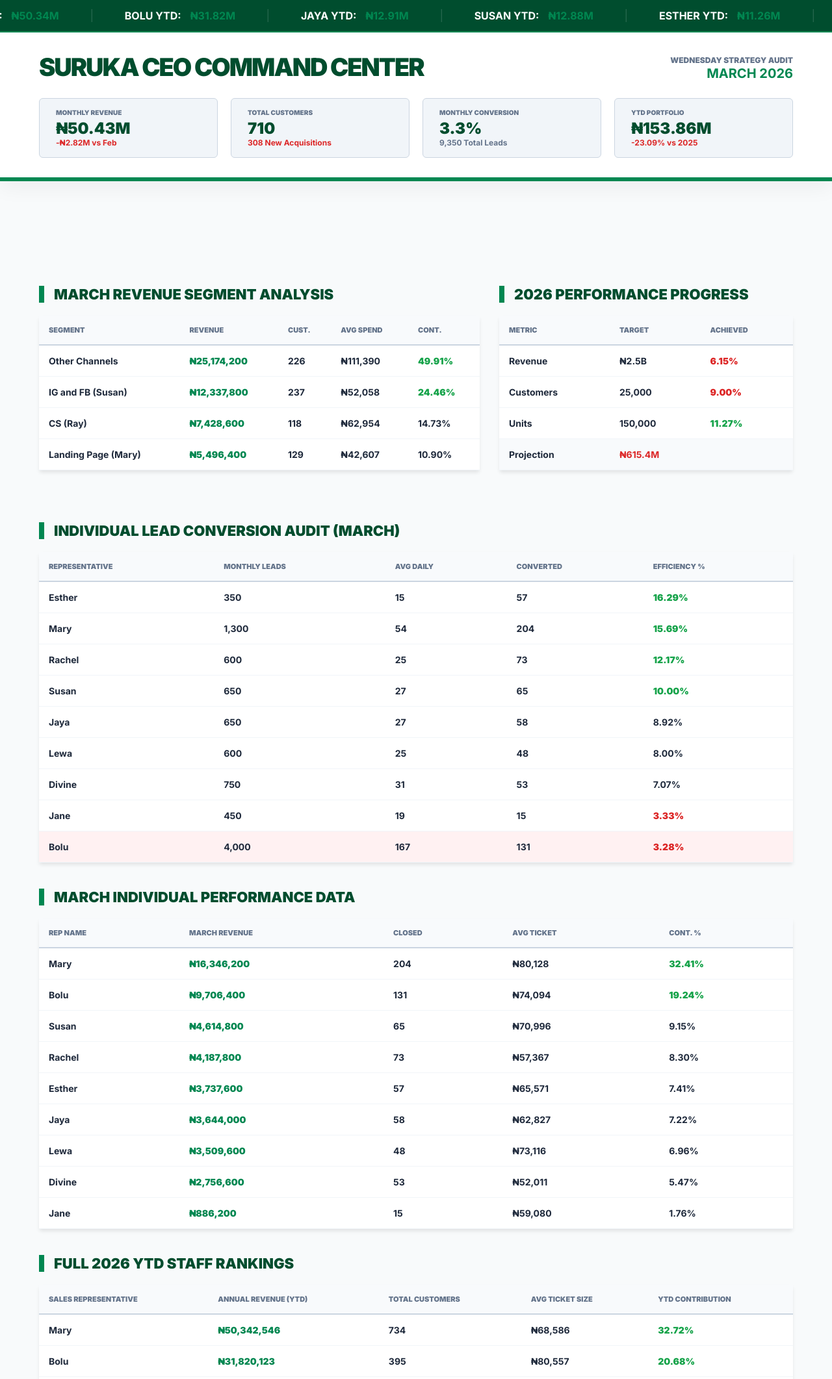
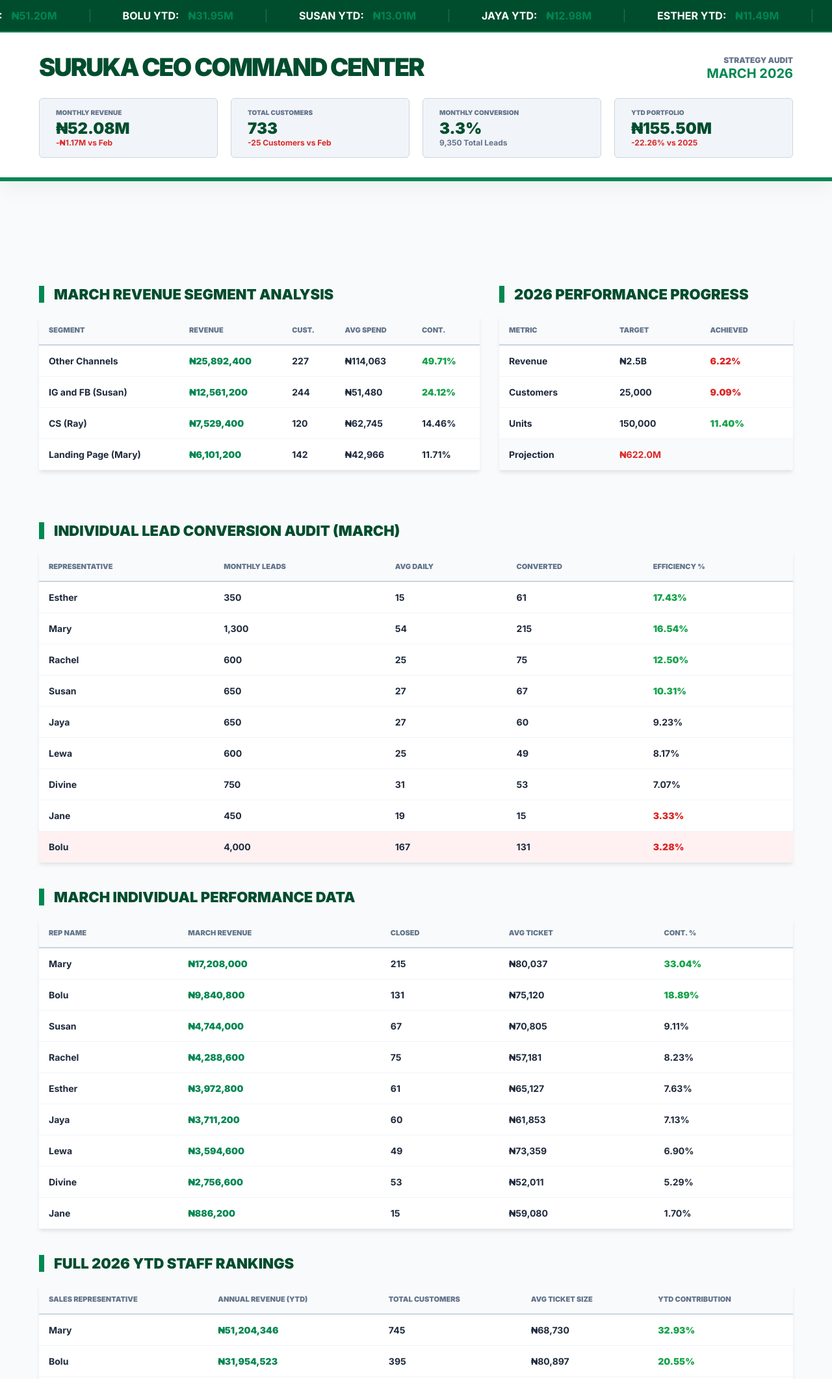
Before and after one commit to Luismanameis/Suruka-CEO---Monthly-Meeting-Report, a plain HTML site: page index.html in a window 1280 px wide. Shown: the top 2123 px of the page at 65% size. Drawn offline with Linux system fonts and the light colour scheme.

Commit message:
Update index.html

```diff
--- a/index.html
+++ b/index.html
@@ -117,13 +117,13 @@
 
 <div class="top-ticker-wrap">
     <div class="ticker">
-        <div class="ticker-item">Mary YTD: <b>₦50.34M</b></div>
-        <div class="ticker-item">Bolu YTD: <b>₦31.82M</b></div>
-        <div class="ticker-item">Jaya YTD: <b>₦12.91M</b></div>
-        <div class="ticker-item">Susan YTD: <b>₦12.88M</b></div>
-        <div class="ticker-item">Esther YTD: <b>₦11.26M</b></div>
-        <div class="ticker-item">Lewa YTD: <b>₦10.24M</b></div>
-        <div class="ticker-item">Rachel YTD: <b>₦9.86M</b></div>
+        <div class="ticker-item">Mary YTD: <b>₦51.20M</b></div>
+        <div class="ticker-item">Bolu YTD: <b>₦31.95M</b></div>
+        <div class="ticker-item">Susan YTD: <b>₦13.01M</b></div>
+        <div class="ticker-item">Jaya YTD: <b>₦12.98M</b></div>
+        <div class="ticker-item">Esther YTD: <b>₦11.49M</b></div>
+        <div class="ticker-item">Lewa YTD: <b>₦10.32M</b></div>
+        <div class="ticker-item">Rachel YTD: <b>₦9.96M</b></div>
         <div class="ticker-item">Divine YTD: <b>₦9.20M</b></div>
         <div class="ticker-item">Jane YTD: <b>₦0.88M</b></div>
     </div>
@@ -133,15 +133,15 @@
     <div class="header-flex">
         <h1>SURUKA CEO COMMAND CENTER</h1>
         <div style="text-align: right;">
-            <span style="font-size: 12px; font-weight: 800; color: var(--muted);">WEDNESDAY STRATEGY AUDIT</span><br>
+            <span style="font-size: 12px; font-weight: 800; color: var(--muted);">STRATEGY AUDIT</span><br>
             <b style="font-size: 20px; color: var(--suruka-green);">MARCH 2026</b>
         </div>
     </div>
     <div class="metric-row">
-        <div class="mini-card"><label>Monthly Revenue</label><div class="val">₦50.43M</div><div class="sub" style="color:var(--fail)">-₦2.82M vs Feb</div></div>
-        <div class="mini-card"><label>Total Customers</label><div class="val">710</div><div class="sub" style="color:var(--fail)">308 New Acquisitions</div></div>
+        <div class="mini-card"><label>Monthly Revenue</label><div class="val">₦52.08M</div><div class="sub" style="color:var(--fail)">-₦1.17M vs Feb</div></div>
+        <div class="mini-card"><label>Total Customers</label><div class="val">733</div><div class="sub" style="color:var(--fail)">-25 Customers vs Feb</div></div>
         <div class="mini-card"><label>Monthly Conversion</label><div class="val">3.3%</div><div class="sub" style="color:var(--muted)">9,350 Total Leads</div></div>
-        <div class="mini-card"><label>YTD Portfolio</label><div class="val">₦153.86M</div><div class="sub" style="color:var(--fail)">-23.09% vs 2025</div></div>
+        <div class="mini-card"><label>YTD Portfolio</label><div class="val">₦155.50M</div><div class="sub" style="color:var(--fail)">-22.26% vs 2025</div></div>
     </div>
 </div>
 
@@ -155,10 +155,10 @@
                     <tr><th>Segment</th><th>Revenue</th><th>Cust.</th><th>Avg Spend</th><th>Cont.</th></tr>
                 </thead>
                 <tbody>
-                    <tr><td>Other Channels</td><td class="green-text">₦25,174,200</td><td>226</td><td>₦111,390</td><td class="perf-high">49.91%</td></tr>
-                    <tr><td>IG and FB (Susan)</td><td class="green-text">₦12,337,800</td><td>237</td><td>₦52,058</td><td class="perf-high">24.46%</td></tr>
-                    <tr><td>CS (Ray)</td><td class="green-text">₦7,428,600</td><td>118</td><td>₦62,954</td><td>14.73%</td></tr>
-                    <tr><td>Landing Page (Mary)</td><td class="green-text">₦5,496,400</td><td>129</td><td>₦42,607</td><td>10.90%</td></tr>
+                    <tr><td>Other Channels</td><td class="green-text">₦25,892,400</td><td>227</td><td>₦114,063</td><td class="perf-high">49.71%</td></tr>
+                    <tr><td>IG and FB (Susan)</td><td class="green-text">₦12,561,200</td><td>244</td><td>₦51,480</td><td class="perf-high">24.12%</td></tr>
+                    <tr><td>CS (Ray)</td><td class="green-text">₦7,529,400</td><td>120</td><td>₦62,745</td><td>14.46%</td></tr>
+                    <tr><td>Landing Page (Mary)</td><td class="green-text">₦6,101,200</td><td>142</td><td>₦42,966</td><td>11.71%</td></tr>
                 </tbody>
             </table>
         </div>
@@ -169,10 +169,10 @@
                     <tr><th>Metric</th><th>Target</th><th>Achieved</th></tr>
                 </thead>
                 <tbody>
-                    <tr><td>Revenue</td><td>₦2.5B</td><td class="perf-low">6.15%</td></tr>
-                    <tr><td>Customers</td><td>25,000</td><td class="perf-low">9.00%</td></tr>
-                    <tr><td>Units</td><td>150,000</td><td class="perf-high">11.27%</td></tr>
-                    <tr style="background:#f8fafc"><td><b>Projection</b></td><td colspan="2" class="perf-low"><b>₦615.4M</b></td></tr>
+                    <tr><td>Revenue</td><td>₦2.5B</td><td class="perf-low">6.22%</td></tr>
+                    <tr><td>Customers</td><td>25,000</td><td class="perf-low">9.09%</td></tr>
+                    <tr><td>Units</td><td>150,000</td><td class="perf-high">11.40%</td></tr>
+                    <tr style="background:#f8fafc"><td><b>Projection</b></td><td colspan="2" class="perf-low"><b>₦622.0M</b></td></tr>
                 </tbody>
             </table>
         </div>
@@ -184,12 +184,12 @@
             <tr><th>Representative</th><th>Monthly Leads</th><th>Avg Daily</th><th>Converted</th><th>Efficiency %</th></tr>
         </thead>
         <tbody>
-            <tr><td>Esther</td><td>350</td><td>15</td><td>57</td><td class="perf-high">16.29%</td></tr>
-            <tr><td>Mary</td><td>1,300</td><td>54</td><td>204</td><td class="perf-high">15.69%</td></tr>
-            <tr><td>Rachel</td><td>600</td><td>25</td><td>73</td><td class="perf-high">12.17%</td></tr>
-            <tr><td>Susan</td><td>650</td><td>27</td><td>65</td><td class="perf-high">10.00%</td></tr>
-            <tr><td>Jaya</td><td>650</td><td>27</td><td>58</td><td>8.92%</td></tr>
-            <tr><td>Lewa</td><td>600</td><td>25</td><td>48</td><td>8.00%</td></tr>
+            <tr><td>Esther</td><td>350</td><td>15</td><td>61</td><td class="perf-high">17.43%</td></tr>
+            <tr><td>Mary</td><td>1,300</td><td>54</td><td>215</td><td class="perf-high">16.54%</td></tr>
+            <tr><td>Rachel</td><td>600</td><td>25</td><td>75</td><td class="perf-high">12.50%</td></tr>
+            <tr><td>Susan</td><td>650</td><td>27</td><td>67</td><td class="perf-high">10.31%</td></tr>
+            <tr><td>Jaya</td><td>650</td><td>27</td><td>60</td><td>9.23%</td></tr>
+            <tr><td>Lewa</td><td>600</td><td>25</td><td>49</td><td>8.17%</td></tr>
             <tr><td>Divine</td><td>750</td><td>31</td><td>53</td><td>7.07%</td></tr>
             <tr><td>Jane</td><td>450</td><td>19</td><td>15</td><td class="perf-low">3.33%</td></tr>
             <tr style="background:#fff1f2"><td>Bolu</td><td>4,000</td><td>167</td><td>131</td><td class="perf-low">3.28%</td></tr>
@@ -202,15 +202,15 @@
             <tr><th>Rep Name</th><th>March Revenue</th><th>Closed</th><th>Avg Ticket</th><th>Cont. %</th></tr>
         </thead>
         <tbody>
-            <tr><td>Mary</td><td class="green-text">₦16,346,200</td><td>204</td><td>₦80,128</td><td class="perf-high">32.41%</td></tr>
-            <tr><td>Bolu</td><td class="green-text">₦9,706,400</td><td>131</td><td>₦74,094</td><td class="perf-high">19.24%</td></tr>
-            <tr><td>Susan</td><td class="green-text">₦4,614,800</td><td>65</td><td>₦70,996</td><td>9.15%</td></tr>
-            <tr><td>Rachel</td><td class="green-text">₦4,187,800</td><td>73</td><td>₦57,367</td><td>8.30%</td></tr>
-            <tr><td>Esther</td><td class="green-text">₦3,737,600</td><td>57</td><td>₦65,571</td><td>7.41%</td></tr>
-            <tr><td>Jaya</td><td class="green-text">₦3,644,000</td><td>58</td><td>₦62,827</td><td>7.22%</td></tr>
-            <tr><td>Lewa</td><td class="green-text">₦3,509,600</td><td>48</td><td>₦73,116</td><td>6.96%</td></tr>
-            <tr><td>Divine</td><td class="green-text">₦2,756,600</td><td>53</td><td>₦52,011</td><td>5.47%</td></tr>
-            <tr><td>Jane</td><td class="green-text">₦886,200</td><td>15</td><td>₦59,080</td><td>1.76%</td></tr>
+            <tr><td>Mary</td><td class="green-text">₦17,208,000</td><td>215</td><td>₦80,037</td><td class="perf-high">33.04%</td></tr>
+            <tr><td>Bolu</td><td class="green-text">₦9,840,800</td><td>131</td><td>₦75,120</td><td class="perf-high">18.89%</td></tr>
+            <tr><td>Susan</td><td class="green-text">₦4,744,000</td><td>67</td><td>₦70,805</td><td>9.11%</td></tr>
+            <tr><td>Rachel</td><td class="green-text">₦4,288,600</td><td>75</td><td>₦57,181</td><td>8.23%</td></tr>
+            <tr><td>Esther</td><td class="green-text">₦3,972,800</td><td>61</td><td>₦65,127</td><td>7.63%</td></tr>
+            <tr><td>Jaya</td><td class="green-text">₦3,711,200</td><td>60</td><td>₦61,853</td><td>7.13%</td></tr>
+            <tr><td>Lewa</td><td class="green-text">₦3,594,600</td><td>49</td><td>₦73,359</td><td>6.90%</td></tr>
+            <tr><td>Divine</td><td class="green-text">₦2,756,600</td><td>53</td><td>₦52,011</td><td>5.29%</td></tr>
+            <tr><td>Jane</td><td class="green-text">₦886,200</td><td>15</td><td>₦59,080</td><td>1.70%</td></tr>
         </tbody>
     </table>
 
@@ -220,15 +220,15 @@
             <tr><th>Sales Representative</th><th>Annual Revenue (YTD)</th><th>Total Customers</th><th>Avg Ticket Size</th><th>YTD Contribution</th></tr>
         </thead>
         <tbody>
-            <tr><td>Mary</td><td class="green-text">₦50,342,546</td><td>734</td><td>₦68,586</td><td class="perf-high">32.72%</td></tr>
-            <tr><td>Bolu</td><td class="green-text">₦31,820,123</td><td>395</td><td>₦80,557</td><td class="perf-high">20.68%</td></tr>
-            <tr><td>Jaya</td><td class="green-text">₦12,916,190</td><td>191</td><td>₦67,624</td><td>8.39%</td></tr>
-            <tr><td>Susan</td><td class="green-text">₦12,882,092</td><td>198</td><td>₦65,061</td><td>8.37%</td></tr>
-            <tr><td>Esther</td><td class="green-text">₦11,264,400</td><td>181</td><td>₦62,234</td><td>7.32%</td></tr>
-            <tr><td>Lewa</td><td class="green-text">₦10,244,600</td><td>144</td><td>₦71,143</td><td>6.66%</td></tr>
-            <tr><td>Rachel</td><td class="green-text">₦9,864,311</td><td>173</td><td>₦57,019</td><td>6.41%</td></tr>
-            <tr><td>Divine</td><td class="green-text">₦9,201,200</td><td>172</td><td>₦53,495</td><td>5.98%</td></tr>
-            <tr><td>Jane</td><td class="green-text">₦886,200</td><td>15</td><td>₦59,080</td><td>0.58%</td></tr>
+            <tr><td>Mary</td><td class="green-text">₦51,204,346</td><td>745</td><td>₦68,730</td><td class="perf-high">32.93%</td></tr>
+            <tr><td>Bolu</td><td class="green-text">₦31,954,523</td><td>395</td><td>₦80,897</td><td class="perf-high">20.55%</td></tr>
+            <tr><td>Susan</td><td class="green-text">₦13,011,292</td><td>200</td><td>₦65,056</td><td>8.37%</td></tr>
+            <tr><td>Jaya</td><td class="green-text">₦12,983,390</td><td>193</td><td>₦67,271</td><td>8.35%</td></tr>
+            <tr><td>Esther</td><td class="green-text">₦11,499,600</td><td>185</td><td>₦62,160</td><td>7.39%</td></tr>
+            <tr><td>Lewa</td><td class="green-text">₦10,329,600</td><td>145</td><td>₦71,238</td><td>6.64%</td></tr>
+            <tr><td>Rachel</td><td class="green-text">₦9,965,111</td><td>175</td><td>₦56,943</td><td>6.41%</td></tr>
+            <tr><td>Divine</td><td class="green-text">₦9,201,200</td><td>172</td><td>₦53,495</td><td>5.92%</td></tr>
+            <tr><td>Jane</td><td class="green-text">₦886,200</td><td>15</td><td>₦59,080</td><td>0.57%</td></tr>
         </tbody>
     </table>
 
```
